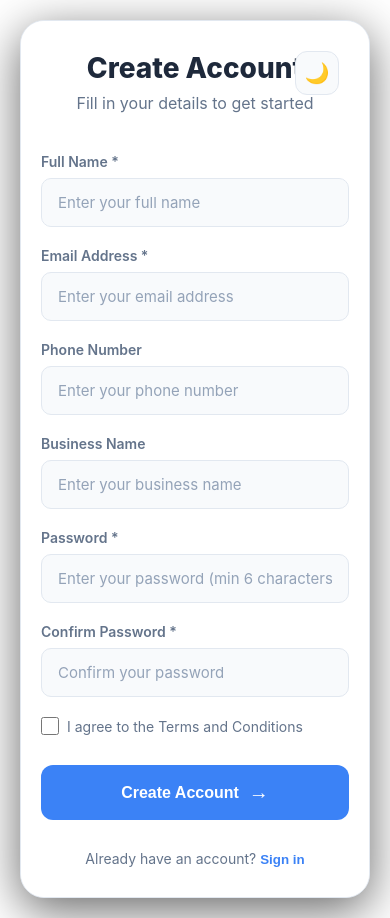
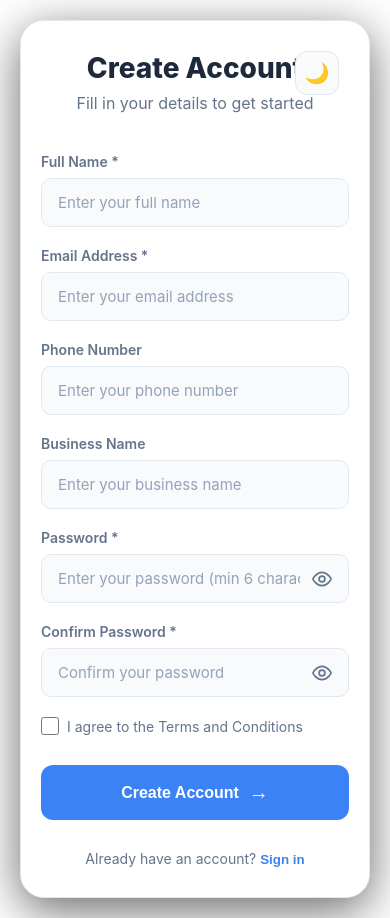
Before and after one commit to leopoldbonfils/Dry-Cleaner-Frontend, a React (Create React App) app in the folder dry-cleaner/: page /register in a window 390 px wide. Built offline with nearby package versions, Linux system fonts and the light colour scheme.

Commit message:
add icon to all password icon

```diff
--- a/dry-cleaner/src/components/common/Input.js
+++ b/dry-cleaner/src/components/common/Input.js
@@ -1,6 +1,36 @@
-import React from 'react';
+import React, { useState } from 'react';
 import './Input.css';
 
+/* ── Eye icons matching the uploaded outline style ── */
+const EyeOpen = () => (
+  <svg width="20" height="20" viewBox="0 0 24 24" fill="none"
+    xmlns="http://www.w3.org/2000/svg" aria-hidden="true">
+    <path
+      d="M1 12C1 12 5 4 12 4C19 4 23 12 23 12C23 12 19 20 12 20C5 20 1 12 1 12Z"
+      stroke="currentColor" strokeWidth="2"
+      strokeLinecap="round" strokeLinejoin="round"
+    />
+    <circle cx="12" cy="12" r="3.5"
+      stroke="currentColor" strokeWidth="2" />
+  </svg>
+);
+
+const EyeClosed = () => (
+  <svg width="20" height="20" viewBox="0 0 24 24" fill="none"
+    xmlns="http://www.w3.org/2000/svg" aria-hidden="true">
+    <path
+      d="M1 12C1 12 5 4 12 4C19 4 23 12 23 12C23 12 19 20 12 20C5 20 1 12 1 12Z"
+      stroke="currentColor" strokeWidth="2"
+      strokeLinecap="round" strokeLinejoin="round"
+    />
+    <circle cx="12" cy="12" r="3.5"
+      stroke="currentColor" strokeWidth="2" />
+    <line x1="3" y1="3" x2="21" y2="21"
+      stroke="currentColor" strokeWidth="2" strokeLinecap="round" />
+  </svg>
+);
+
+/* ── Main Input component ── */
 const Input = ({
   label,
   type = 'text',
@@ -11,8 +41,13 @@ const Input = ({
   disabled = false,
   error,
   icon,
+  name,
   className = ''
 }) => {
+  const [showPassword, setShowPassword] = useState(false);
+  const isPassword = type === 'password';
+  const resolvedType = isPassword ? (showPassword ? 'text' : 'password') : type;
+
   return (
     <div className={`input-group ${className}`}>
       {label && (
@@ -24,20 +59,37 @@ const Input = ({
       <div className="input-wrapper">
         {icon && <span className="input-icon">{icon}</span>}
         <input
-          type={type}
+          type={resolvedType}
+          name={name}
           value={value}
           onChange={onChange}
           placeholder={placeholder}
           required={required}
           disabled={disabled}
-          className={`input-field ${icon ? 'with-icon' : ''} ${error ? 'error' : ''}`}
+          className={`input-field
+            ${icon ? 'with-icon' : ''}
+            ${isPassword ? 'with-toggle' : ''}
+            ${error ? 'error' : ''}
+          `}
         />
+        {isPassword && (
+          <button
+            type="button"
+            className="pw-toggle-btn"
+            onClick={() => setShowPassword(v => !v)}
+            tabIndex={-1}
+            aria-label={showPassword ? 'Hide password' : 'Show password'}
+          >
+            {showPassword ? <EyeClosed /> : <EyeOpen />}
+          </button>
+        )}
       </div>
       {error && <span className="input-error">{error}</span>}
     </div>
   );
 };
 
+/* ── Select component (unchanged) ── */
 export const Select = ({
   label,
   value,
--- a/dry-cleaner/src/pages/AuthPages.css
+++ b/dry-cleaner/src/pages/AuthPages.css
@@ -292,6 +292,47 @@
   color: var(--text-tertiary);
 }
 
+/*  Password show/hide wrapper */
+.pw-field-wrapper {
+  position: relative;
+  display: flex;
+  align-items: center;
+}
+
+.pw-field-wrapper input {
+  width: 100%;
+  padding-right: 48px !important;
+}
+
+.auth-pw-toggle {
+  position: absolute;
+  right: 14px;
+  top: 50%;
+  transform: translateY(-50%);
+  background: none;
+  border: none;
+  padding: 3px;
+  cursor: pointer;
+  color: var(--text-secondary);
+  display: flex;
+  align-items: center;
+  justify-content: center;
+  border-radius: 6px;
+  transition: color 0.2s ease, background 0.2s ease;
+  line-height: 0;
+  flex-shrink: 0;
+}
+
+.auth-pw-toggle:hover {
+  color: var(--text-primary);
+  background: rgba(255, 255, 255, 0.08);
+}
+
+.auth-pw-toggle:focus-visible {
+  outline: 2px solid #3b82f6;
+  outline-offset: 2px;
+}
+
 .form-options {
   display: flex;
   justify-content: space-between;
--- a/dry-cleaner/src/pages/LoginPage.js
+++ b/dry-cleaner/src/pages/LoginPage.js
@@ -13,6 +13,7 @@ const LoginPage = () => {
   const [password, setPassword] = useState('');
   const [rememberMe, setRememberMe] = useState(() => !!localStorage.getItem('rememberedEmail'));
   const [loading, setLoading] = useState(false);
+  const [showPassword, setShowPassword] = useState(false); // ✅ Added
 
   useEffect(() => {
     preloadSlideshowImages();
@@ -128,16 +129,39 @@ const LoginPage = () => {
                 />
               </div>
 
+              {/*  Password with show/hide eye icon */}
               <div className="form-group">
                 <label htmlFor="password">Password</label>
+                <div className="pw-field-wrapper">
                   <input
                     id="password"
-                  type="password"
+                    type={showPassword ? 'text' : 'password'}
                     placeholder="Enter your password"
                     value={password}
                     onChange={(e) => setPassword(e.target.value)}
                     required
                   />
+                  <button
+                    type="button"
+                    className="auth-pw-toggle"
+                    onClick={() => setShowPassword(v => !v)}
+                    tabIndex={-1}
+                    aria-label={showPassword ? 'Hide password' : 'Show password'}
+                  >
+                    {showPassword ? (
+                      <svg width="20" height="20" viewBox="0 0 24 24" fill="none" xmlns="http://www.w3.org/2000/svg">
+                        <path d="M1 12C1 12 5 4 12 4C19 4 23 12 23 12C23 12 19 20 12 20C5 20 1 12 1 12Z" stroke="currentColor" strokeWidth="2" strokeLinecap="round" strokeLinejoin="round"/>
+                        <circle cx="12" cy="12" r="3.5" stroke="currentColor" strokeWidth="2"/>
+                        <line x1="3" y1="3" x2="21" y2="21" stroke="currentColor" strokeWidth="2" strokeLinecap="round"/>
+                      </svg>
+                    ) : (
+                      <svg width="20" height="20" viewBox="0 0 24 24" fill="none" xmlns="http://www.w3.org/2000/svg">
+                        <path d="M1 12C1 12 5 4 12 4C19 4 23 12 23 12C23 12 19 20 12 20C5 20 1 12 1 12Z" stroke="currentColor" strokeWidth="2" strokeLinecap="round" strokeLinejoin="round"/>
+                        <circle cx="12" cy="12" r="3.5" stroke="currentColor" strokeWidth="2"/>
+                      </svg>
+                    )}
+                  </button>
+                </div>
               </div>
 
               <div className="form-options">
--- a/dry-cleaner/src/pages/RegisterPage.js
+++ b/dry-cleaner/src/pages/RegisterPage.js
@@ -19,6 +19,8 @@ const RegisterPage = () => {
   });
   const [loading, setLoading] = useState(false);
   const [agreedToTerms, setAgreedToTerms] = useState(false);
+  const [showPassword, setShowPassword] = useState(false);
+  const [showConfirmPassword, setShowConfirmPassword] = useState(false);
 
   useEffect(() => {
     preloadSlideshowImages();
@@ -174,28 +176,72 @@ const RegisterPage = () => {
 
               <div className="form-group">
                 <label htmlFor="password">Password *</label>
+                <div className="pw-field-wrapper">
                   <input
                     id="password"
                     name="password"
-                  type="password"
+                    type={showPassword ? 'text' : 'password'}
                     placeholder="Enter your password (min 6 characters)"
                     value={formData.password}
                     onChange={handleChange}
                     required
                   />
+                  <button
+                    type="button"
+                    className="auth-pw-toggle"
+                    onClick={() => setShowPassword(v => !v)}
+                    tabIndex={-1}
+                    aria-label={showPassword ? 'Hide password' : 'Show password'}
+                  >
+                    {showPassword ? (
+                      <svg width="20" height="20" viewBox="0 0 24 24" fill="none" xmlns="http://www.w3.org/2000/svg">
+                        <path d="M1 12C1 12 5 4 12 4C19 4 23 12 23 12C23 12 19 20 12 20C5 20 1 12 1 12Z" stroke="currentColor" strokeWidth="2" strokeLinecap="round" strokeLinejoin="round"/>
+                        <circle cx="12" cy="12" r="3.5" stroke="currentColor" strokeWidth="2"/>
+                        <line x1="3" y1="3" x2="21" y2="21" stroke="currentColor" strokeWidth="2" strokeLinecap="round"/>
+                      </svg>
+                    ) : (
+                      <svg width="20" height="20" viewBox="0 0 24 24" fill="none" xmlns="http://www.w3.org/2000/svg">
+                        <path d="M1 12C1 12 5 4 12 4C19 4 23 12 23 12C23 12 19 20 12 20C5 20 1 12 1 12Z" stroke="currentColor" strokeWidth="2" strokeLinecap="round" strokeLinejoin="round"/>
+                        <circle cx="12" cy="12" r="3.5" stroke="currentColor" strokeWidth="2"/>
+                      </svg>
+                    )}
+                  </button>
+                </div>
               </div>
 
               <div className="form-group">
                 <label htmlFor="confirmPassword">Confirm Password *</label>
+                <div className="pw-field-wrapper">
                   <input
                     id="confirmPassword"
                     name="confirmPassword"
-                  type="password"
+                    type={showConfirmPassword ? 'text' : 'password'}
                     placeholder="Confirm your password"
                     value={formData.confirmPassword}
                     onChange={handleChange}
                     required
                   />
+                  <button
+                    type="button"
+                    className="auth-pw-toggle"
+                    onClick={() => setShowConfirmPassword(v => !v)}
+                    tabIndex={-1}
+                    aria-label={showConfirmPassword ? 'Hide password' : 'Show password'}
+                  >
+                    {showConfirmPassword ? (
+                      <svg width="20" height="20" viewBox="0 0 24 24" fill="none" xmlns="http://www.w3.org/2000/svg">
+                        <path d="M1 12C1 12 5 4 12 4C19 4 23 12 23 12C23 12 19 20 12 20C5 20 1 12 1 12Z" stroke="currentColor" strokeWidth="2" strokeLinecap="round" strokeLinejoin="round"/>
+                        <circle cx="12" cy="12" r="3.5" stroke="currentColor" strokeWidth="2"/>
+                        <line x1="3" y1="3" x2="21" y2="21" stroke="currentColor" strokeWidth="2" strokeLinecap="round"/>
+                      </svg>
+                    ) : (
+                      <svg width="20" height="20" viewBox="0 0 24 24" fill="none" xmlns="http://www.w3.org/2000/svg">
+                        <path d="M1 12C1 12 5 4 12 4C19 4 23 12 23 12C23 12 19 20 12 20C5 20 1 12 1 12Z" stroke="currentColor" strokeWidth="2" strokeLinecap="round" strokeLinejoin="round"/>
+                        <circle cx="12" cy="12" r="3.5" stroke="currentColor" strokeWidth="2"/>
+                      </svg>
+                    )}
+                  </button>
+                </div>
               </div>
 
               <div className="form-options">
```
Also changed, not shown: dry-cleaner/src/components/common/Input.css (+57 -19 lines). Lines whose indentation alone changed are shown as unchanged.
